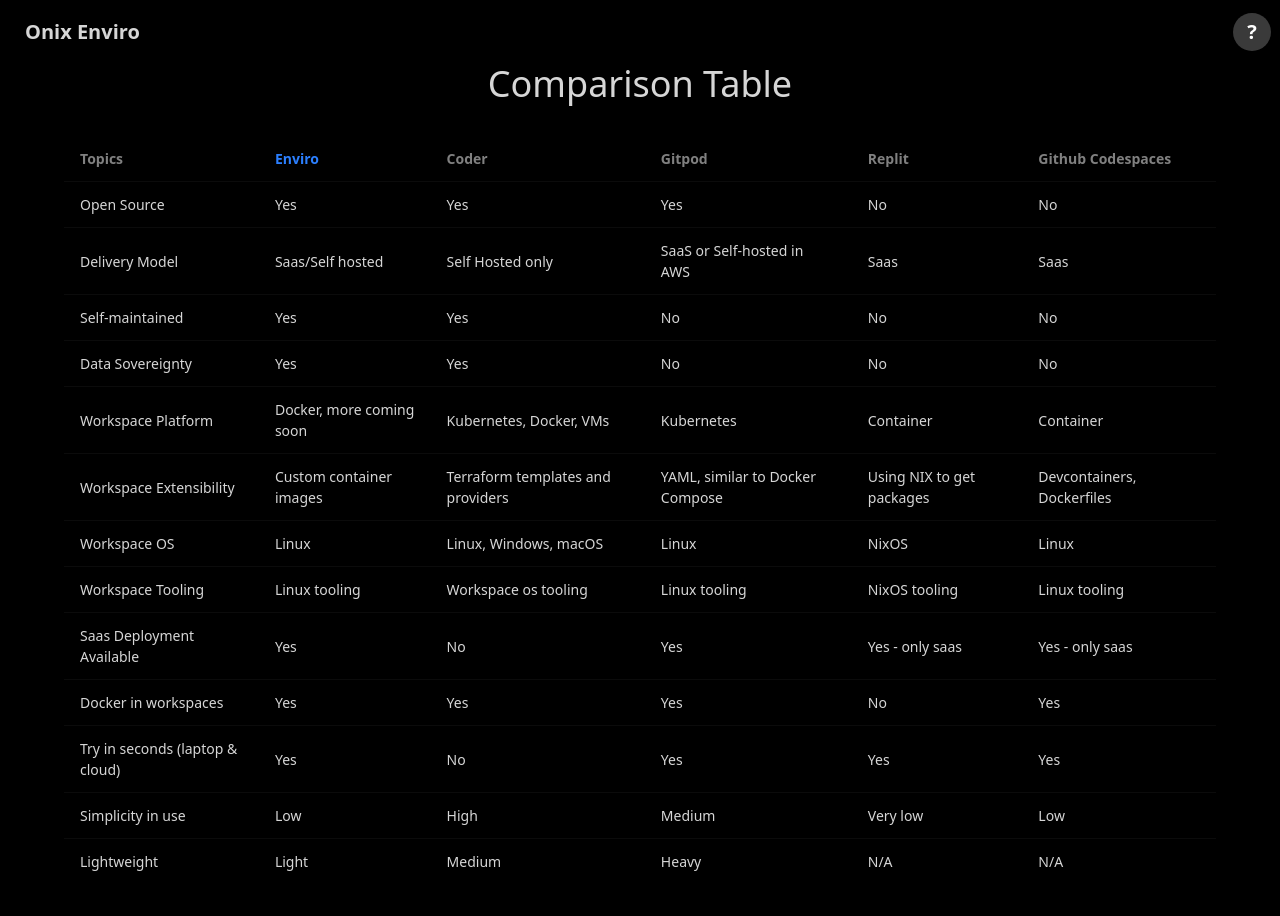
After one commit to ExoOnix/enviro, a Django app: page /compare in a window 1280 px wide. The commit adds this page. Run offline with Django 5.2, Linux system fonts and the light colour scheme; style sheets or scripts are compiled from the project's sources; parts of the project's set-up code (start-up, migrations or seed data) failed here and were passed over.

Commit message:
added comparison table

```diff
--- /dev/null
+++ b/apps/home/templates/compare.html
@@ -0,0 +1,135 @@
+{% extends "base.html" %}
+
+{% load static %}
+
+
+{% block body_content_inner %}
+<h1 class="text-4xl text-center">Comparison Table</h1>
+<div class="mx-auto my-8 max-w-6xl overflow-x-auto">
+    <table class="table w-full">
+    <thead>
+        <tr>
+            <th>Topics</th>
+            <th class="text-blue-500">Enviro</th>
+            <th>Coder</th>
+            <th>Gitpod</th>
+            <th>Replit</th>
+            <th>Github Codespaces</th>
+        </tr>
+    </thead>
+    <tbody>
+        <tr>
+            <td>Open Source</td>
+            <td>Yes</td>
+            <td>Yes</td>
+            <td>Yes</td>
+            <td>No</td>
+            <td>No</td>
+        </tr>
+        <tr>
+            <td>Delivery Model</td>
+            <td>Saas/Self hosted</td>
+            <td>Self Hosted only</td>
+            <td>SaaS or Self-hosted in AWS</td>
+            <td>Saas</td>
+            <td>Saas</td>
+        </tr>
+        <tr>
+            <td>Self-maintained</td>
+            <td>Yes</td>
+            <td>Yes</td>
+            <td>No</td>
+            <td>No</td>
+            <td>No</td>
+        </tr>
+        <tr>
+            <td>Data Sovereignty</td>
+            <td>Yes</td>
+            <td>Yes</td>
+            <td>No</td>
+            <td>No</td>
+            <td>No</td>
+        </tr>
+        <tr>
+            <td>Workspace Platform</td>
+            <td>Docker, more coming soon</td>
+            <td>Kubernetes, Docker, VMs</td>
+            <td>Kubernetes</td>
+            <td>Container</td>
+            <td>Container</td>
+        </tr>
+        <tr>
+            <td>Workspace Extensibility</td>
+            <td>Custom container images</td>
+            <td>Terraform templates and providers</td>
+            <td>YAML, similar to Docker Compose</td>
+            <td>Using NIX to get packages</td>
+            <td>Devcontainers, Dockerfiles</td>
+        </tr>
+        <tr>
+            <td>Workspace OS</td>
+            <td>Linux</td>
+            <td>Linux, Windows, macOS</td>
+            <td>Linux</td>
+            <td>NixOS</td>
+            <td>Linux</td>
+        </tr>
+        <tr>
+            <td>Workspace Tooling</td>
+            <td>Linux tooling</td>
+            <td>Workspace os tooling</td>
+            <td>Linux tooling</td>
+            <td>NixOS tooling</td>
+            <td>Linux tooling</td>
+        </tr>
+        <tr>
+            <td>Saas Deployment Available</td>
+            <td>Yes</td>
+            <td>No</td>
+            <td>Yes</td>
+            <td>Yes - only saas</td>
+            <td>Yes - only saas</td>
+        </tr>
+        <tr>
+            <td>Docker in workspaces</td>
+            <td>Yes</td>
+            <td>Yes</td>
+            <td>Yes</td>
+            <td>No</td>
+            <td>Yes</td>
+        </tr>
+        <tr>
+            <td>Try in seconds (laptop & cloud)</td>
+            <td>Yes</td>
+            <td>No</td>
+            <td>Yes</td>
+            <td>Yes</td>
+            <td>Yes</td>
+        </tr>
+        <tr>
+            <td>Simplicity in use</td>
+            <td>Low</td>
+            <td>High</td>
+            <td>Medium</td>
+            <td>Very low</td>
+            <td>Low</td>
+        </tr>
+        <tr>
+            <td>Lightweight</td>
+            <td>Light</td>
+            <td>Medium</td>
+            <td>Heavy</td>
+            <td>N/A</td>
+            <td>N/A</td>
+        </tr>
+    </tbody>
+    </table>
+</div>
+{% endblock %}
+
+
+{% block scripts%}
+    <script>
+        document.documentElement.setAttribute('data-theme', "black");
+    </script>
+{% endblock %}
--- a/apps/home/templates/index.html
+++ b/apps/home/templates/index.html
@@ -122,6 +122,9 @@
                     <p class="text-lg text-base-content/70">Many platforms force you to use basic or unfamiliar editors, reducing productivity. Onix Enviro brings the full power of Visual Studio Code to your browser.</p>
                 </div>
             </div>
+        </div>
+        <div class="flex justify-center">
+            <a class="btn btn-info mt-5" role="button" href="{% url 'compare' %}">See Full Comparison</a>
         </div>
     </div>
 </div>
--- a/apps/home/urls.py
+++ b/apps/home/urls.py
@@ -3,4 +3,5 @@ from django.urls import path
 
 urlpatterns = [
     path('', views.home, name='home'),
+    path('compare', views.compare, name='compare')
 ]
--- a/apps/home/views.py
+++ b/apps/home/views.py
@@ -2,3 +2,6 @@ from django.shortcuts import render
 
 def home(request):
     return render(request, 'index.html')
+
+def compare(request):
+    return render(request, 'compare.html')
--- a/templates/partials/navbar.html
+++ b/templates/partials/navbar.html
@@ -11,7 +11,7 @@
       Dashboard
       </a>
     {% endif %}
-    {% if request.path != '/' %}
+    {% if request.resolver_match.url_name != 'home' and request.resolver_match.url_name != 'compare' %}
       <label class="swap swap-rotate">
         <!-- this hidden checkbox controls the state -->
         <input id="toggle-switch" type="checkbox" class="theme-controller" value="dark" />
```
